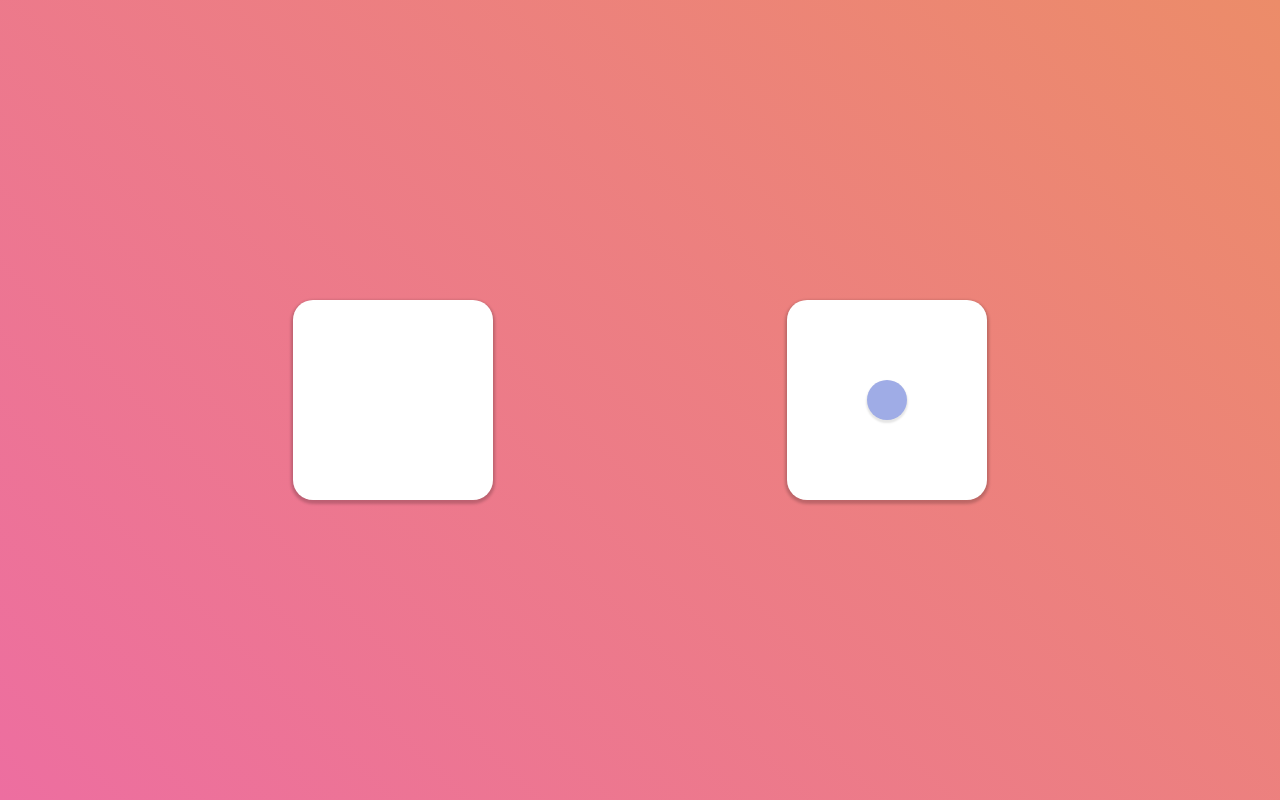
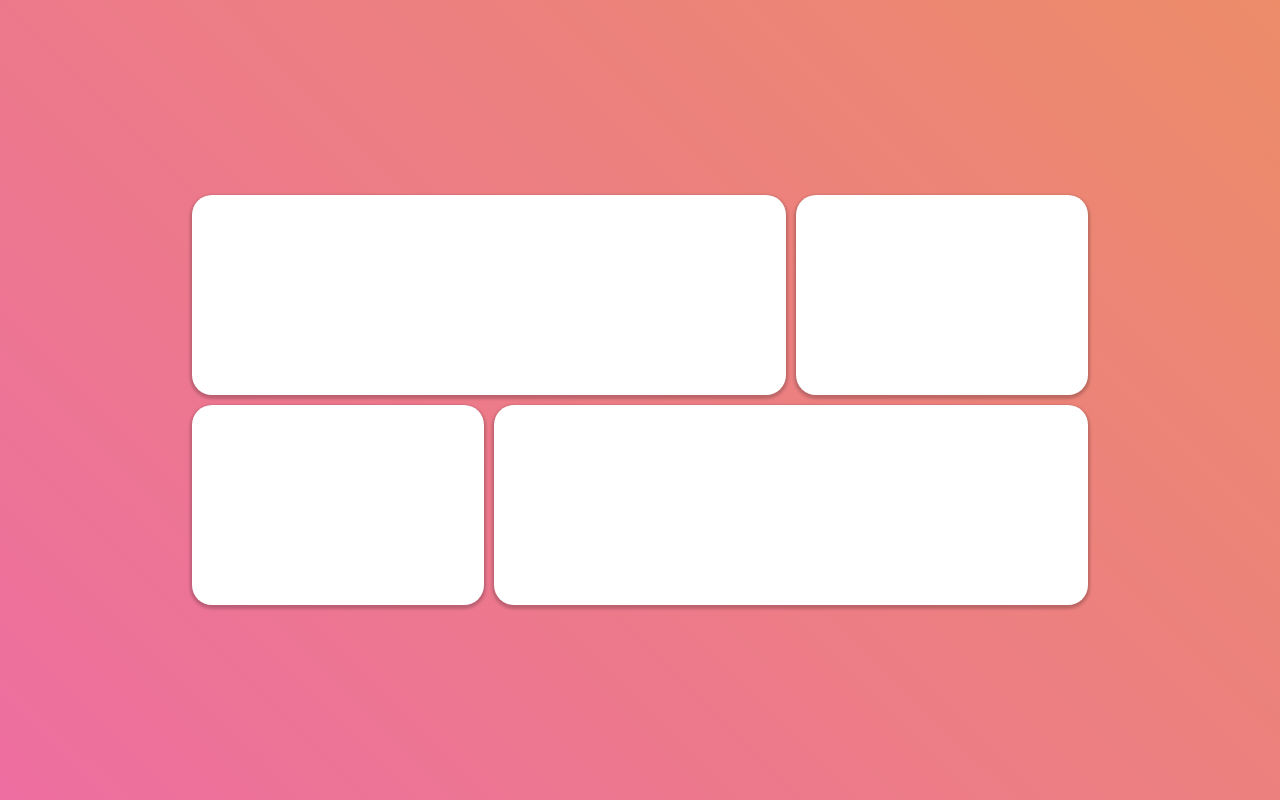
Before and after one commit to pakxe/context-api, a React (Create React App) app: page / in a window 1280 px wide. Built offline with nearby package versions, Linux system fonts and the light colour scheme.

Commit message:
누르면 가운데로 와서 콘텐츠 보여주는 상자들

```diff
--- a/src/App.js
+++ b/src/App.js
@@ -18,7 +18,6 @@ const Background = styled(motion.div)`
 `;
 
 const Box = styled(motion.div)`
-  width: 200px;
   height: 200px;
   border-radius: 20px;
   box-shadow: 0 2px 3px 2px rgba(0, 0, 0, 0.2);
@@ -26,29 +25,62 @@ const Box = styled(motion.div)`
   display: flex;
   justify-content: center;
   align-items: center;
+
+  cursor: pointer;
 `;
 
-const Circle = styled(motion.div)`
-  height: 40px;
-  width: 40px;
-  background: #9face6;
-  box-shadow: 0 2px 2px 1px rgba(0, 0, 0, 0.1);
+const Grid = styled(motion.div)`
+  display: grid;
+  grid-template-columns: repeat(3, 1fr);
+  width: 70vw;
+
+  grid-gap: 10px;
+  div:first-child,
+  div:last-child {
+    grid-column: span 2;
+  }
+`;
+//grid-column: span 2 => 해당하는 요소는 열의 2개만큼의 공간을 차지하라는 뜻
+
+const Overlay = styled(motion.div)`
+  width: 100%;
+  height: 100%;
+  position: absolute;
+  display: flex;
+  justify-content: center;
+  align-items: center;
 `;
 function App() {
-  const [clicked, setClicked] = useState(false);
+  const [clickedId, setClickedId] = useState(null);
 
   return (
-    <Background onClick={() => setClicked(!clicked)}>
-      <Box>
-        {clicked ? (
-          <Circle layoutId="circle" style={{ borderRadius: 0 }}></Circle>
+    <Background>
+      <Grid>
+        {["1", "2", "3", "4"].map((n) => (
+          <Box key={n} layoutId={n} onClick={() => setClickedId(n)}></Box>
+        ))}
+      </Grid>
+      <AnimatePresence>
+        {clickedId ? (
+          <Overlay
+            onClick={() => {
+              setClickedId(null);
+            }}
+            initial={{ backgroundColor: "rgba(0, 0, 0, 0)" }}
+            animate={{ backgroundColor: "rgba(0, 0, 0, .5)" }}
+            exit={{ backgroundColor: "rgba(0, 0, 0, 0)" }}
+          >
+            <Box
+              layoutId={clickedId}
+              style={{
+                width: 400,
+                height: 200,
+                backgroundColor: "rgb(0, 208, 162)",
+              }}
+            ></Box>
+          </Overlay>
         ) : null}
-      </Box>
-      <Box>
-        {!clicked ? (
-          <Circle layoutId="circle" style={{ borderRadius: 50 }}></Circle>
-        ) : null}
-      </Box>
+      </AnimatePresence>
     </Background>
   );
 }
```
